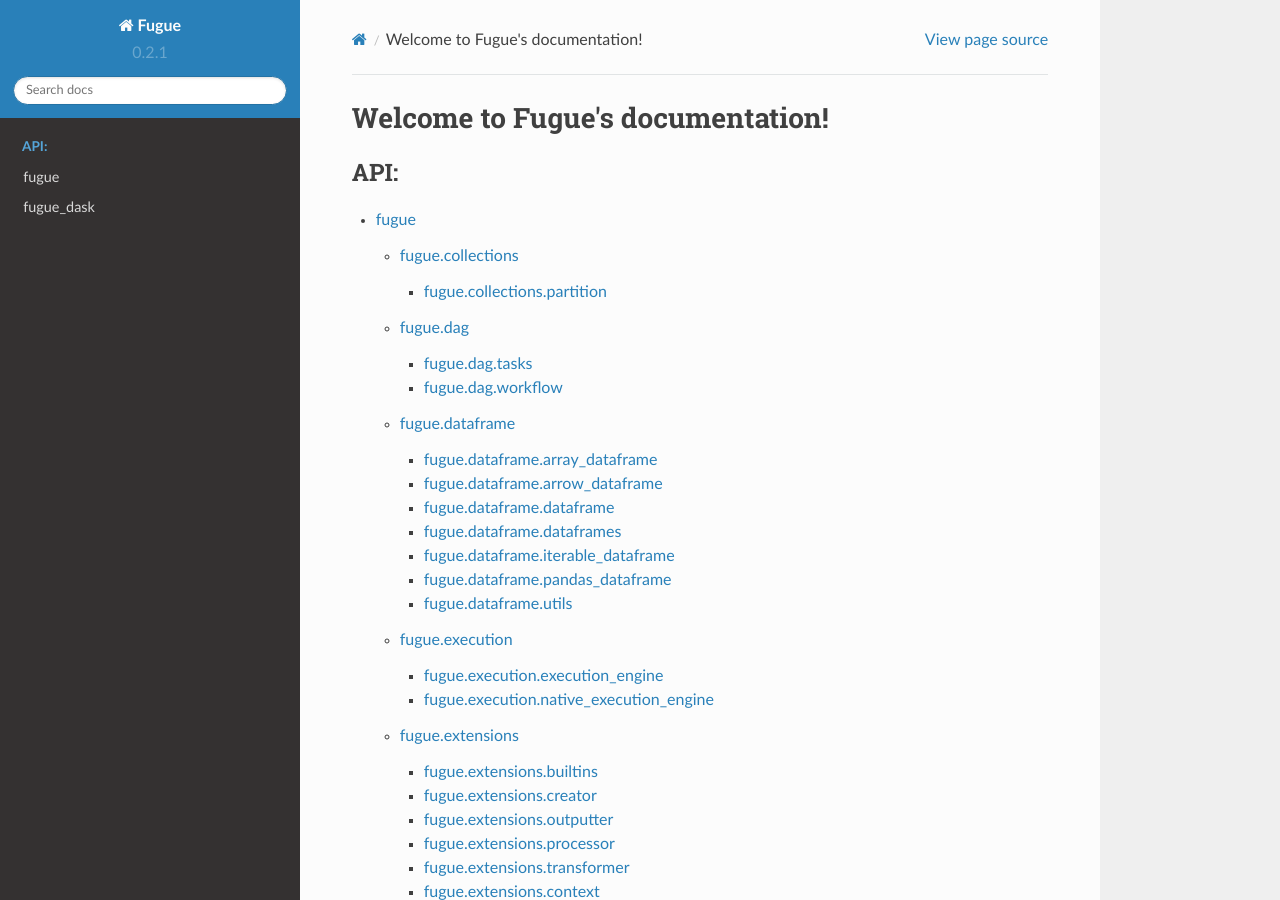
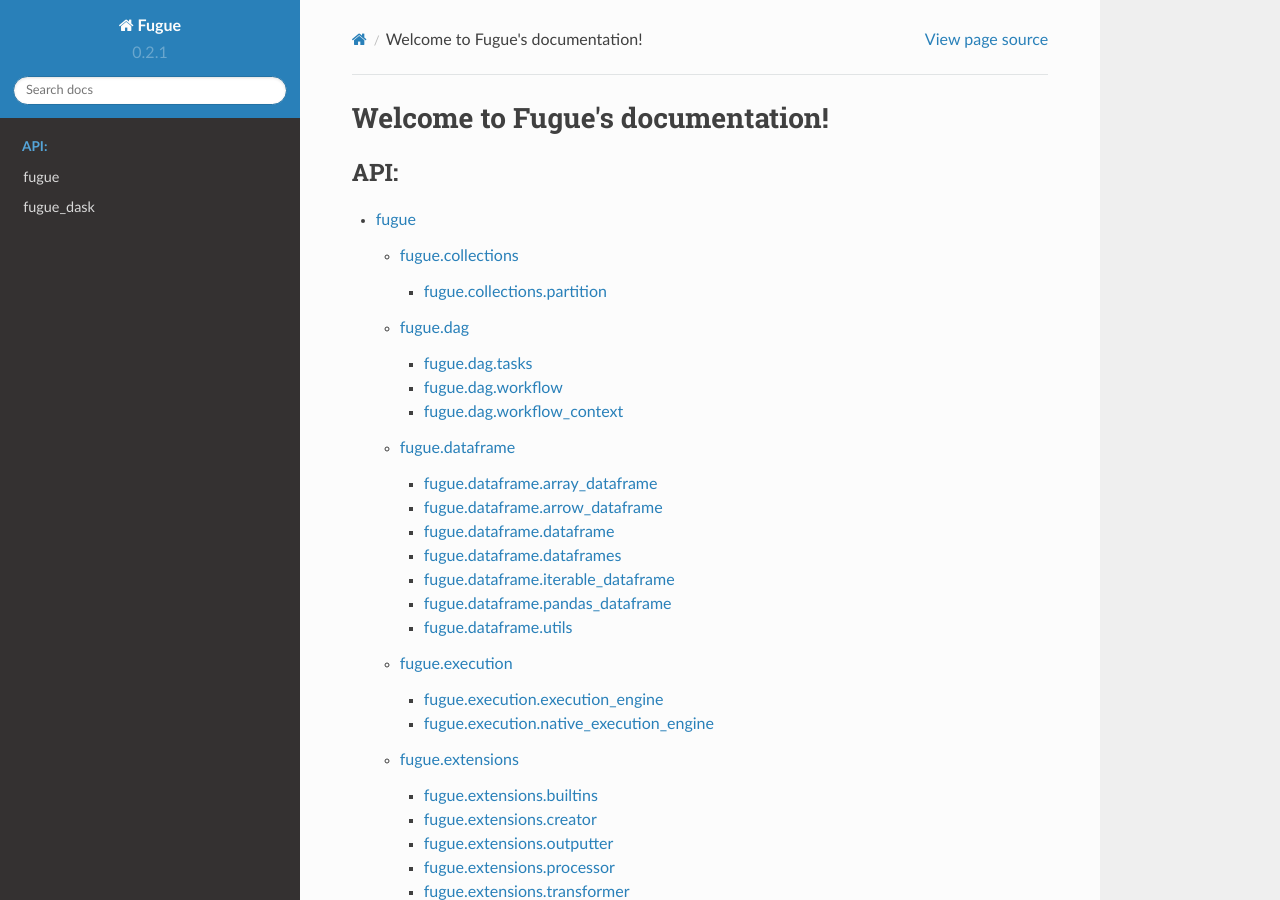
Before and after one commit to fugue-project/fugue, a Sphinx documentation site: the page built from docs/index.rst, in a window 1280 px wide and 900 px high. Built offline with Sphinx 7.4.7 and the Read the Docs theme 2.0.0, drawn with Linux system fonts in a browser that asks for light colours.

Commit message:
update version

```diff
--- a/docs/api/fugue.dag.rst
+++ b/docs/api/fugue.dag.rst
@@ -17,3 +17,11 @@
    :members:
    :undoc-members:
    :show-inheritance:
+
+fugue.dag.workflow\_context
+---------------------------
+
+.. automodule:: fugue.dag.workflow_context
+   :members:
+   :undoc-members:
+   :show-inheritance:
```
